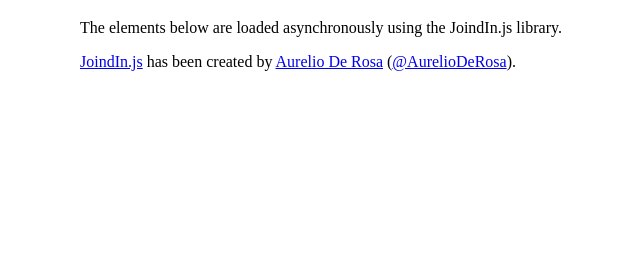
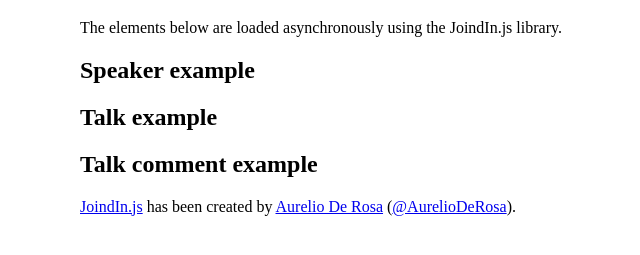
Before and after one commit to joindin/JoindIn.js, a website: page demo/index.html in a window 1280 px wide. Shown: the part 61-316 px from the top of the page, without its empty margins (160-800 px from the left). Drawn offline with Linux system fonts and the light colour scheme.

Commit message:
Updated demo

```diff
--- a/demo/index.html
+++ b/demo/index.html
@@ -9,6 +9,11 @@
             margin: auto;
             max-width: 800px;
          }
+
+         div
+         {
+            margin-bottom: 10px;
+         }
       </style>
    </head>
    <body>
@@ -16,10 +21,16 @@
 
       <p>The elements below are loaded asynchronously using the JoindIn.js library.</p>
 
-      <div class="joindin-embed" data-id="10889" data-type="talks">
+      <h2>Speaker example</h2>
+      <div class="joindin-embed" data-id="25190" data-type="speaker">
       </div>
 
-      <div class="joindin-embed" data-id="44197" data-type="talk_comments">
+      <h2>Talk example</h2>
+      <div class="joindin-embed" data-id="10889" data-type="talk">
+      </div>
+
+      <h2>Talk comment example</h2>
+      <div class="joindin-embed" data-id="44197" data-type="talk-comment">
       </div>
 
       <div>
```
